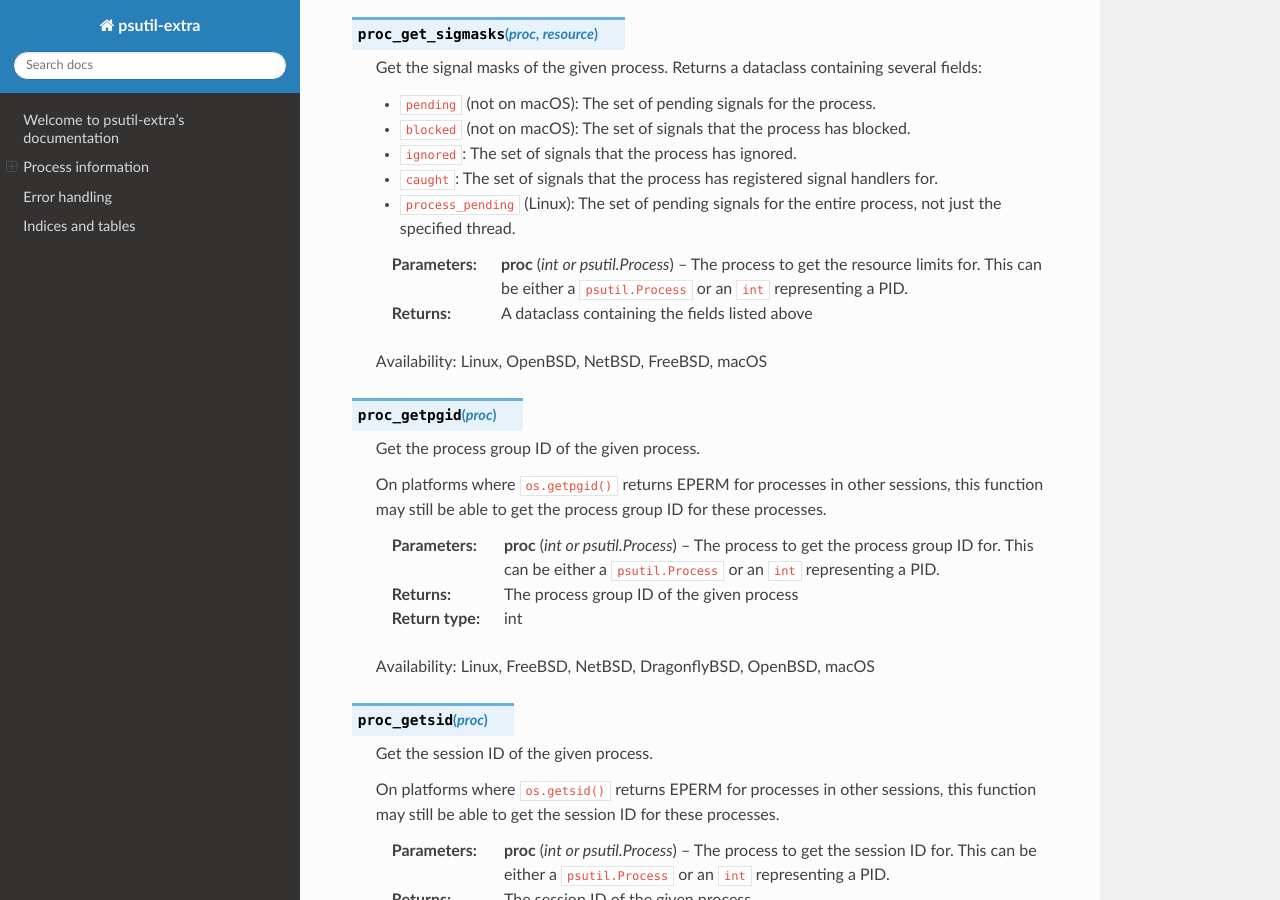
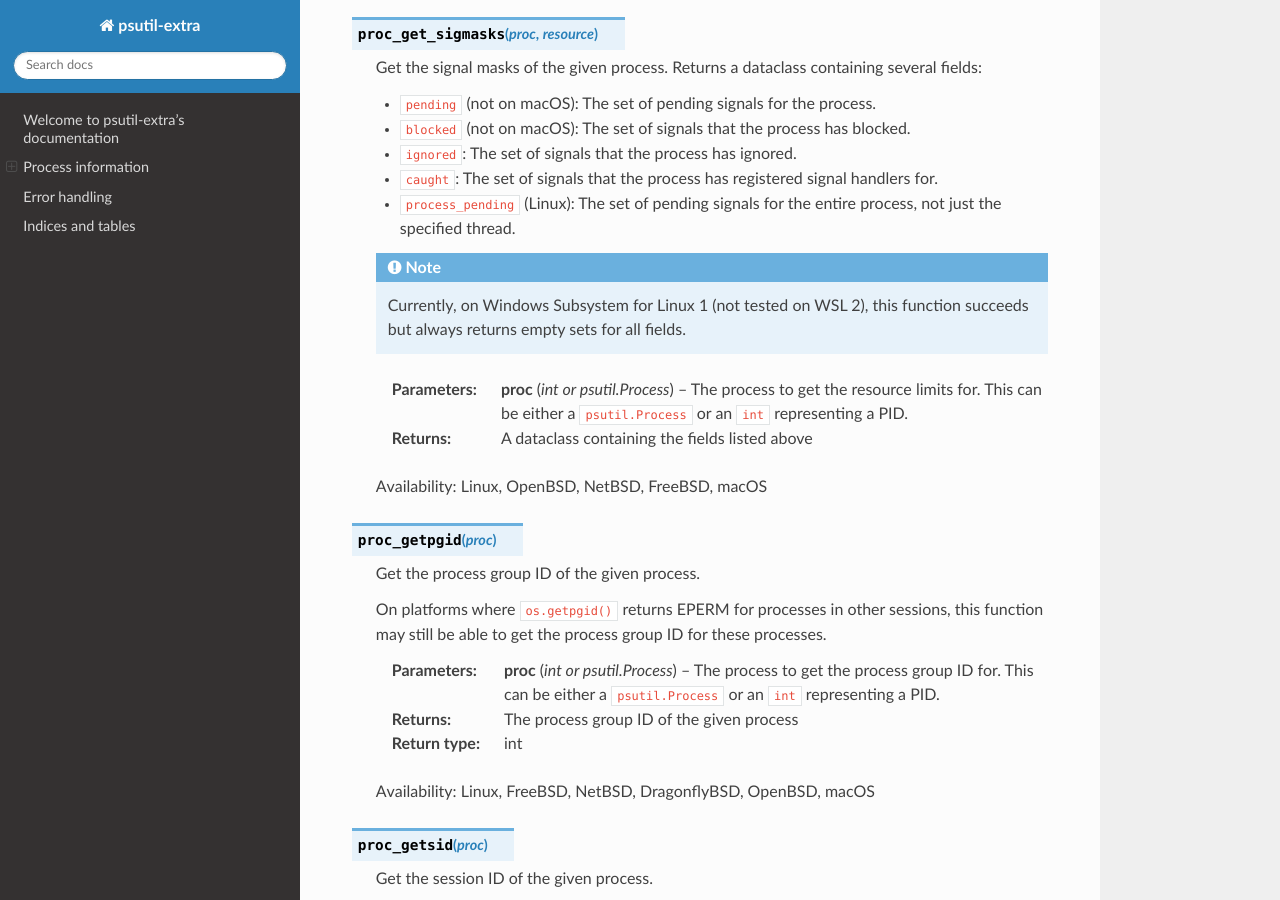
Before and after one commit to cptpcrd/psutil-extra, a Sphinx documentation site: the page built from docs/index.rst, in a window 1280 px wide and 900 px high, scrolled down 3185 px. Built offline with Sphinx 7.4.7 and the Read the Docs theme 2.0.0, drawn with Linux system fonts in a browser that asks for light colours.

Commit message:
docs: Document that proc_get_sigmasks() does not work on WSL

```diff
--- a/docs/index.rst
+++ b/docs/index.rst
@@ -177,6 +177,10 @@ instance or an ``int`` representing a process ID.
    * ``process_pending`` (Linux): The set of pending signals for the entire process, not
      just the specified thread.
 
+   .. note::
+       Currently, on Windows Subsystem for Linux 1 (not tested on WSL 2), this
+       function succeeds but always returns empty sets for all fields.
+
    :param proc:
        The process to get the resource limits for. This can be either a
        ``psutil.Process`` or an ``int`` representing a PID.
```
